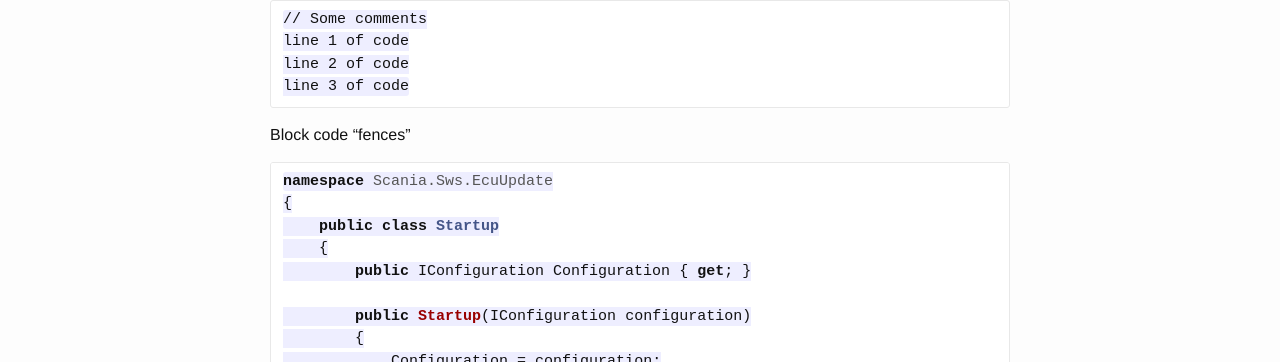
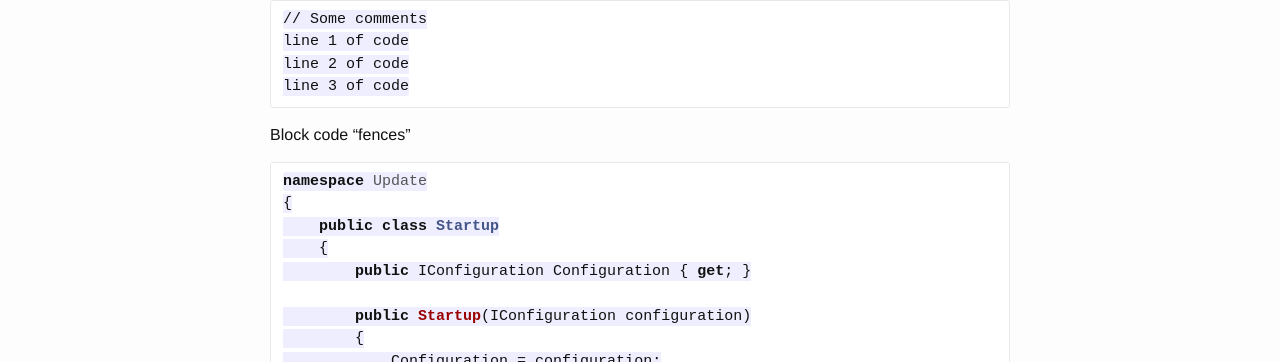
Before and after one commit to olesmartyniuk/olesmartyniuk.github.io, a Jekyll site: the page built from _posts/2020-05-05-post-1.markdown, in a window 1280 px wide. Shown: the part 343-705 px from the top of the page. Built offline with Jekyll 4.4.1, drawn with Linux system fonts in a browser that asks for light colours.

Commit message:
Updated Post 1

````diff
--- a/_posts/2020-05-05-post-1.markdown
+++ b/_posts/2020-05-05-post-1.markdown
@@ -23,7 +23,7 @@
 Block code "fences"
 
 ```c#
-namespace Scania.Sws.EcuUpdate
+namespace Update
 {
     public class Startup
     {
````
